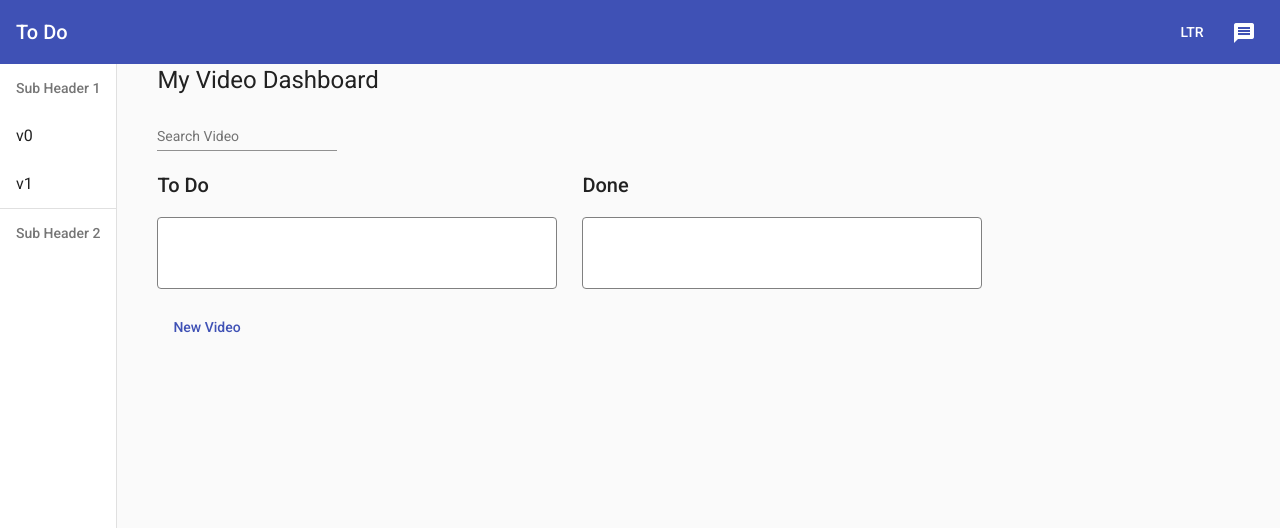
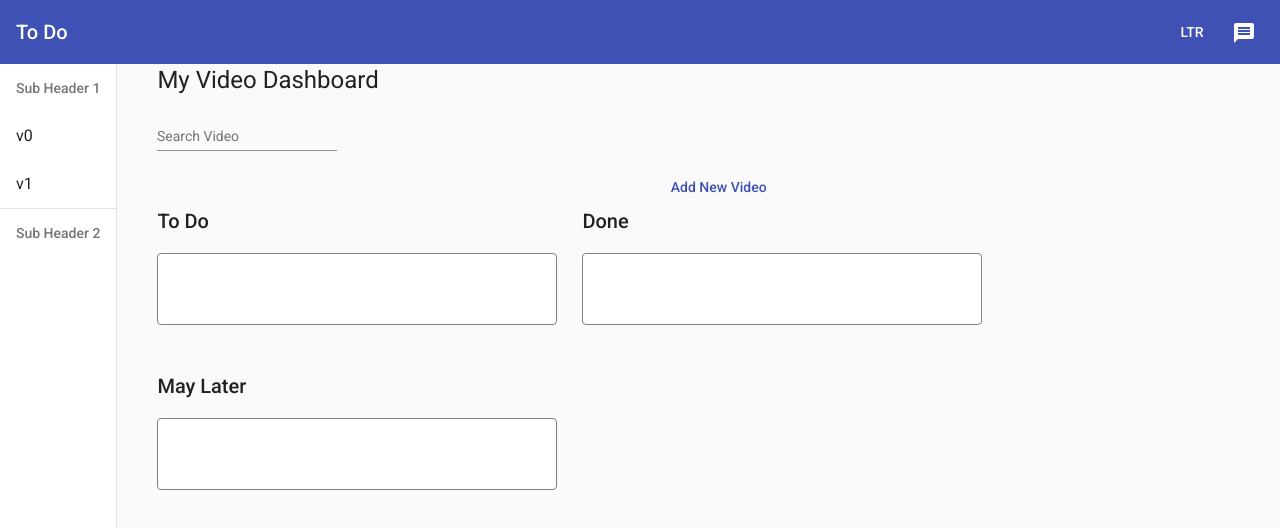
Before and after one commit to re4388/drag-drop-2-firebase, an Angular app: page /yt-link-v1 in a window 1280 px wide. Shown: the top 528 px of the page. Built offline with nearby package versions, Linux system fonts and the light colour scheme.

Commit message:
add the thrid group

```diff
--- a/src/app/components/yt-link-v1/yt-link-v1.component.css
+++ b/src/app/components/yt-link-v1/yt-link-v1.component.css
@@ -2,14 +2,20 @@
   margin-left: 3vw;
 
 }
-.todo-container {
+
+.add-button {
+  text-align: center;
+}
+
+
+.group-container {
   width: 400px;
   max-width: 100%;
   margin: 0 25px 25px 0;
   display: inline-block;
   vertical-align: top;
 }
-.todo-list {
+.group-list {
   border: solid 1px gray;
   min-height: 70px;
   background: white;
@@ -17,7 +23,7 @@
   overflow: hidden;
   display: block;
 }
-.todo-box {
+.group-box {
   padding: 20px 10px;
   border-bottom: solid 1px gray;
   color: rgba(0, 0, 0, 3);
@@ -58,28 +64,3 @@
   width: 100%;
   background: yellow;
 }
-
-.dragHandle {
-  position: absolute;
-  top: 0;
-  left: 0;
-  background-color: purple;
-}
-
-.dragHandle.corner {
-  width: 15px;
-  height: 15px;
-  cursor: nwse-resize;
-}
-
-.dragHandle.right {
-  width: 2px;
-  height: 100%;
-  cursor: ew-resize;
-}
-
-.dragHandle.bottom {
-  height: 2px;
-  width: 100%;
-  cursor: ns-resize;
-}
--- a/src/app/components/yt-link-v1/yt-link-v1.component.html
+++ b/src/app/components/yt-link-v1/yt-link-v1.component.html
@@ -4,82 +4,113 @@
     <h1>My Video Dashboard</h1>
     <mat-form-field class="example-full-width">
       <mat-label>Search Video</mat-label>
-    <input matInput [(ngModel)]="filterName"
-    placeholder="Description">
+      <input matInput [(ngModel)]="filterName" placeholder="Description" />
     </mat-form-field>
   </div>
 
+  <div class="add-button">
+    <button
+    mat-button color="primary"
+    (click)="openAddTodoDialog()">
+      Add New Video
+    </button>
+  </div>
+
   <div cdkDropListGroup class="center">
-  <div class="todo-container">
+
+
+
+    <!-- To-do  -->
+    <div class="group-container">
       <h2>To Do</h2>
       <div>
         <div
           cdkDropList
           [cdkDropListData]="todo"
           (cdkDropListDropped)="drop($event)"
-        class="todo-list"
+          class="group-list"
           id="todo-group"
         >
           <div
             cdkDrag
-          *ngFor="let item of todo | filterByName:filterName; index as i"
+            *ngFor="let item of todo | filterByName: filterName; index as i"
             [cdkDragData]="item"
-          class="todo-box container"
+            class="group-box"
           >
             <span>
-              <a href="{{item.url}}">{{item.description}}</a>
+              <a href="{{ item.url }}">{{ item.description }}</a>
             </span>
-            <a
-              (click)="removeTodo(i, todo)"
-              class="delete-button"
-            >
-            <i
-              class="material-icons">delete</i>
+            <a (click)="remove(i, todo)" class="delete-button">
+              <i class="material-icons">delete</i>
             </a>
           </div>
         </div>
       </div>
 
+      <br />
 
-    <br>
-
-    <button
-      mat-button color="primary"
-      (click)="openAddTodoDialog()">
-      New Video
-    </button>
     </div>
 
-  <div class="todo-container">
+    <!-- done  -->
+    <div class="group-container">
       <h2>Done</h2>
       <div>
         <div
           cdkDropList
           [cdkDropListData]="done"
           (cdkDropListDropped)="drop($event)"
-        class="todo-list"
+          class="group-list"
           id="done-group"
         >
           <div
             cdkDrag
-          *ngFor="let item of done | filterByName:filterName; index as i"
+            *ngFor="let item of done | filterByName: filterName; index as i"
             [cdkDragData]="item"
-          class="todo-box container"
+            class="group-box"
           >
             <span>
-              <a href="{{item.url}}">{{item.description}}</a>
+              <a href="{{ item.url }}">{{ item.description }}</a>
             </span>
-            <a
-            (click)="removeTodo(i, done)"
-            class="delete-button"
-            >
-              <i class="material-icons">
-                delete
-              </i>
+            <a (click)="remove(i, done)" class="delete-button">
+              <i class="material-icons"> delete </i>
             </a>
           </div>
         </div>
       </div>
     </div>
+
+    <!-- may-later -->
+    <div class="group-container">
+      <h2>May Later</h2>
+      <div>
+        <div
+          cdkDropList
+          [cdkDropListData]="maybeLater"
+          (cdkDropListDropped)="drop($event)"
+          class="group-list"
+          id="maybeLater-group"
+        >
+          <div
+            cdkDrag
+            *ngFor="let item of maybeLater | filterByName: filterName; index as i"
+            [cdkDragData]="item"
+            class="group-box"
+          >
+            <span>
+              <a href="{{ item.url }}">{{ item.description }}</a>
+            </span>
+            <a (click)="remove(i, maybeLater)" class="delete-button">
+              <i class="material-icons">delete</i>
+            </a>
           </div>
         </div>
+      </div>
+
+      <br />
+    </div>
+
+
+
+
+  </div>
+</div>
--- a/src/app/components/yt-link-v1/yt-link-v1.component.ts
+++ b/src/app/components/yt-link-v1/yt-link-v1.component.ts
@@ -34,6 +34,7 @@ export class YtLinkV1Component implements OnInit, AfterViewInit {
   allTasks: any = [];
   todo: any = [];
   done: any = [];
+  maybeLater: any = [];
   // myControl = new FormControl();
   filterName: string;
 
@@ -76,10 +77,14 @@ export class YtLinkV1Component implements OnInit, AfterViewInit {
 
     this.todo = this.allTasks.filter((t) => t.group === `todo-group`);
     this.done = this.allTasks.filter((t) => t.group === `done-group`);
+    this.maybeLater = this.allTasks.filter(
+      (t) => t.group === `maybeLater-group`
+    );
 
     // Sort in ascending order of each list.
     this.todo.sort(this.dynamicSort('order', 'asc'));
     this.done.sort(this.dynamicSort('order', 'asc'));
+    this.maybeLater.sort(this.dynamicSort('order', 'asc'));
 
     // below is async op, say you use http
     // this.todoService.getTasks().subscribe(() => {
@@ -221,7 +226,7 @@ export class YtLinkV1Component implements OnInit, AfterViewInit {
   //   return toggleOfCopy;
   // }
 
-  removeTodo(index: number, tasks: any[]): void {
+  remove(index: number, tasks: any[]): void {
     this.todoService.deleteTask(tasks[index]);
     this.getTodos();
     // this.todoService.deleteTask(tasks[index]).subscribe(() => {
```
Lines whose indentation alone changed are shown as unchanged.
